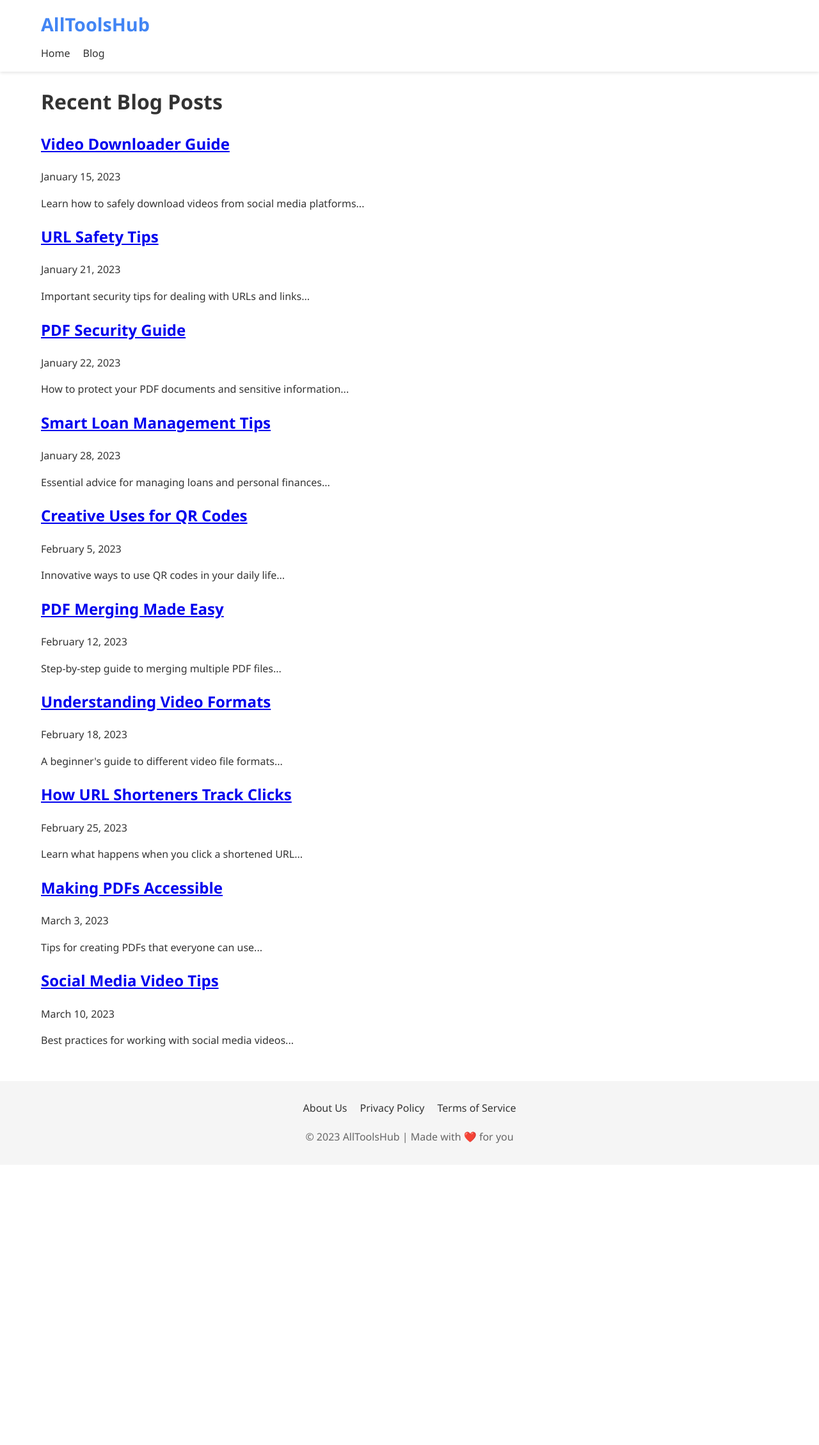
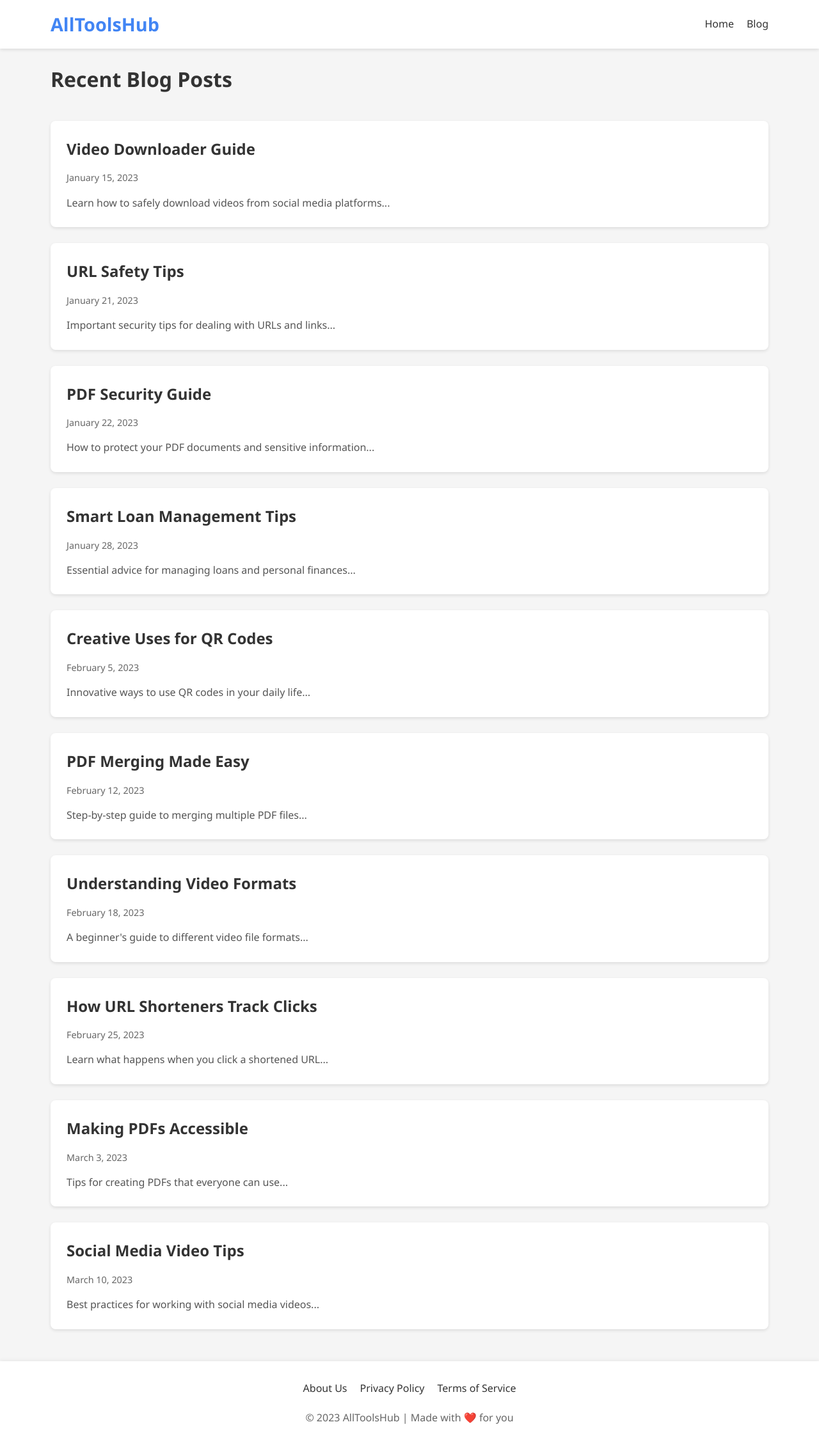
Before and after one commit to hustlepn/AllTools.Hub, a Flask app: page /blog in a window 1280 px wide. Shown: the whole page at 64% size. Before the commit the page ends 1787 px from the top, so only its background shows below. Run offline with Flask 3, Linux system fonts and the light colour scheme.

Commit message:
Update style.css

```diff
--- a/static/css/style.css
+++ b/static/css/style.css
@@ -8,12 +11,17 @@
     --shadow: 0 2px 5px rgba(0,0,0,0.1);
 }
 
+* {
+    box-sizing: border-box;
+}
+
 body {
     font-family: 'Segoe UI', Tahoma, Geneva, Verdana, sans-serif;
     margin: 0;
     padding: 0;
     color: var(--text-color);
     line-height: 1.6;
+    background-color: var(--light-gray);
 }
 
 .container {
@@ -33,6 +41,12 @@ header {
     z-index: 100;
 }
 
+header .container {
+    display: flex;
+    justify-content: space-between;
+    align-items: center;
+}
+
 header h1 {
     margin: 0;
     font-size: 1.8rem;
@@ -46,31 +60,37 @@ header h1 a {
 header nav {
     display: flex;
     gap: 20px;
-    margin-top: 10px;
 }
 
 header nav a {
     text-decoration: none;
     color: var(--text-color);
     font-weight: 500;
+    transition: color 0.3s;
+}
+
+header nav a:hover {
+    color: var(--primary-color);
 }
 
 /* Hero Section */
 .hero {
     text-align: center;
-    padding: 50px 0;
-    background-color: var(--light-gray);
+    padding: 60px 0 40px;
     margin-bottom: 30px;
 }
 
 .hero h2 {
     font-size: 2.2rem;
     margin-bottom: 10px;
+    color: var(--text-color);
 }
 
 .hero p {
     font-size: 1.2rem;
     color: #666;
+    max-width: 700px;
+    margin: 0 auto;
 }
 
 /* Tools Grid */
@@ -159,11 +187,57 @@ header nav a {
     font-weight: 500;
 }
 
+/* Blog Page Styles */
+.blog-list {
+    margin: 40px 0;
+}
+
+.blog-post {
+    background: var(--white);
+    padding: 25px;
+    margin-bottom: 25px;
+    border-radius: 8px;
+    box-shadow: var(--shadow);
+    transition: transform 0.3s;
+}
+
+.blog-post:hover {
+    transform: translateY(-3px);
+}
+
+.blog-post h2 {
+    margin: 0 0 10px 0;
+    font-size: 1.5rem;
+}
+
+.blog-post h2 a {
+    color: var(--text-color);
+    text-decoration: none;
+    transition: color 0.3s;
+}
+
+.blog-post h2 a:hover {
+    color: var(--primary-color);
+}
+
+.post-date {
+    color: #666;
+    font-size: 0.9rem;
+    margin-bottom: 15px;
+    display: block;
+}
+
+.post-excerpt {
+    color: #555;
+    margin: 0;
+}
+
 /* Footer Styles */
 footer {
-    background-color: var(--light-gray);
+    background-color: var(--white);
     padding: 30px 0;
     margin-top: 50px;
+    box-shadow: 0 -2px 5px rgba(0,0,0,0.05);
 }
 
 .footer-links {
@@ -171,11 +245,17 @@ footer {
     justify-content: center;
     gap: 20px;
     margin-bottom: 20px;
+    flex-wrap: wrap;
 }
 
 .footer-links a {
     color: var(--text-color);
     text-decoration: none;
+    transition: color 0.3s;
+}
+
+.footer-links a:hover {
+    color: var(--primary-color);
 }
 
 footer p {
```
Also changed, not shown: other parts of static/css/style.css (+33 -5 lines).
